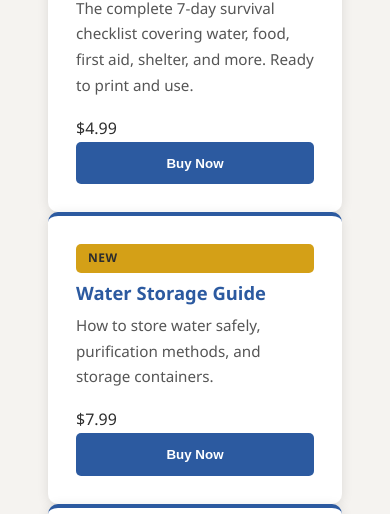
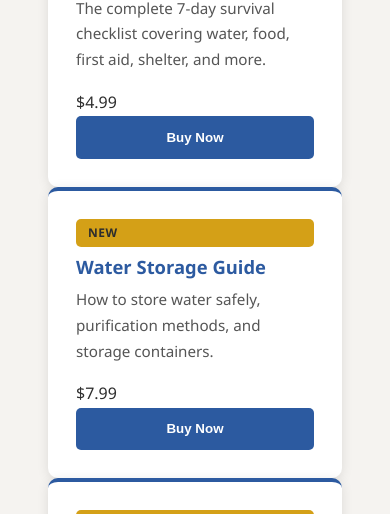
Before and after one commit to ozarkprepper4-rgb/ozark-prepper, a plain HTML site: page PDC_Emergency_Checklist.html in a window 390 px wide. Shown: the part 586-1100 px from the top of the page. Drawn offline with Linux system fonts and the light colour scheme.

```diff
--- a/PDC_Emergency_Checklist.html
+++ b/PDC_Emergency_Checklist.html
@@ -37,7 +37,6 @@
       </div>
     </div>
   </header>
-
   <main id="main-content">
     <section class="hero">
       <div class="container">
@@ -45,13 +44,12 @@
         <p>The complete 7-day survival kit checklist. Everything you need to be prepared for any emergency.</p>
       </div>
     </section>
-
     <section class="products">
       <div class="container">
         <div class="product-card">
           <div class="product-badge">Best Seller</div>
           <h3>Emergency Preparedness Checklist</h3>
-          <p>The complete 7-day survival checklist covering water, food, first aid, shelter, and more. Ready to print and use.</p>
+          <p>The complete 7-day survival checklist covering water, food, first aid, shelter, and more.</p>
           <div class="price">$4.99</div>
           <button class="buy-btn" onclick="alert('Checkout powered by Stripe')">Buy Now</button>
         </div>
@@ -78,14 +76,12 @@
         </div>
       </div>
     </section>
-
     <section class="about" id="about">
       <div class="container">
         <h2>Why Emergency Preparation Matters</h2>
         <p>When disaster strikes, you don't have time to buy everything you need. You need to be prepared now. Our Emergency Preparedness Checklist covers everything you need for 7 days of self-reliance, from water and food to first aid and shelter.</p>
       </div>
     </section>
-
     <section class="contact" id="contact">
       <div class="container">
         <h2>Stay Connected</h2>
@@ -97,7 +93,6 @@
         </form>
       </div>
     </section>
-
     <footer class="site-footer">
       <p>Ozark Prepper &copy; 2026</p>
       <p>Emergency preparedness and survival resources for self-reliant living.</p>
```
Also changed, not shown: Food_Rotation.html (+0 -5 lines), Off-Grid_Power.html (+0 -5 lines), Water_Storage_Guide.html (+0 -5 lines), index.html (+4 -5 lines), 1 other file.
